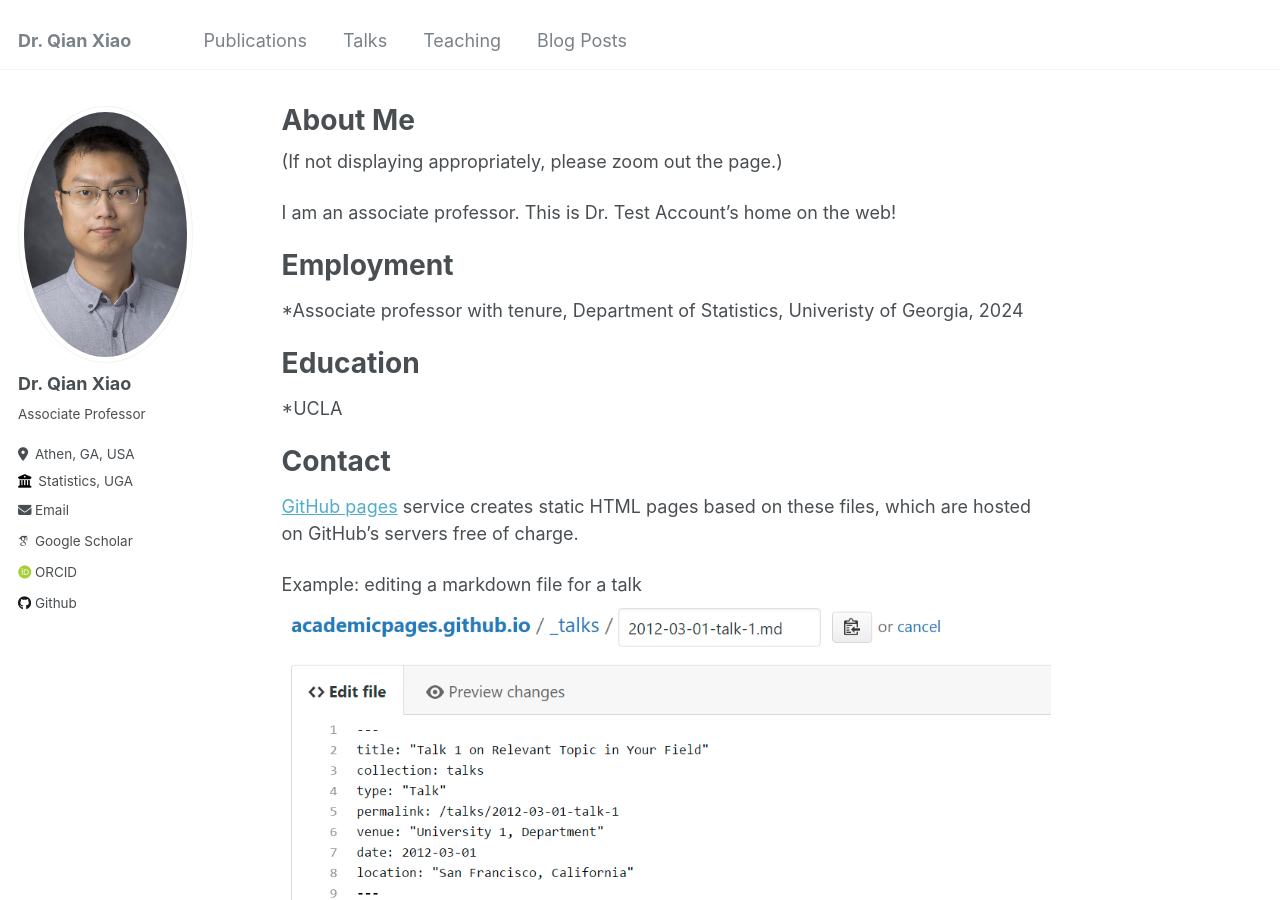
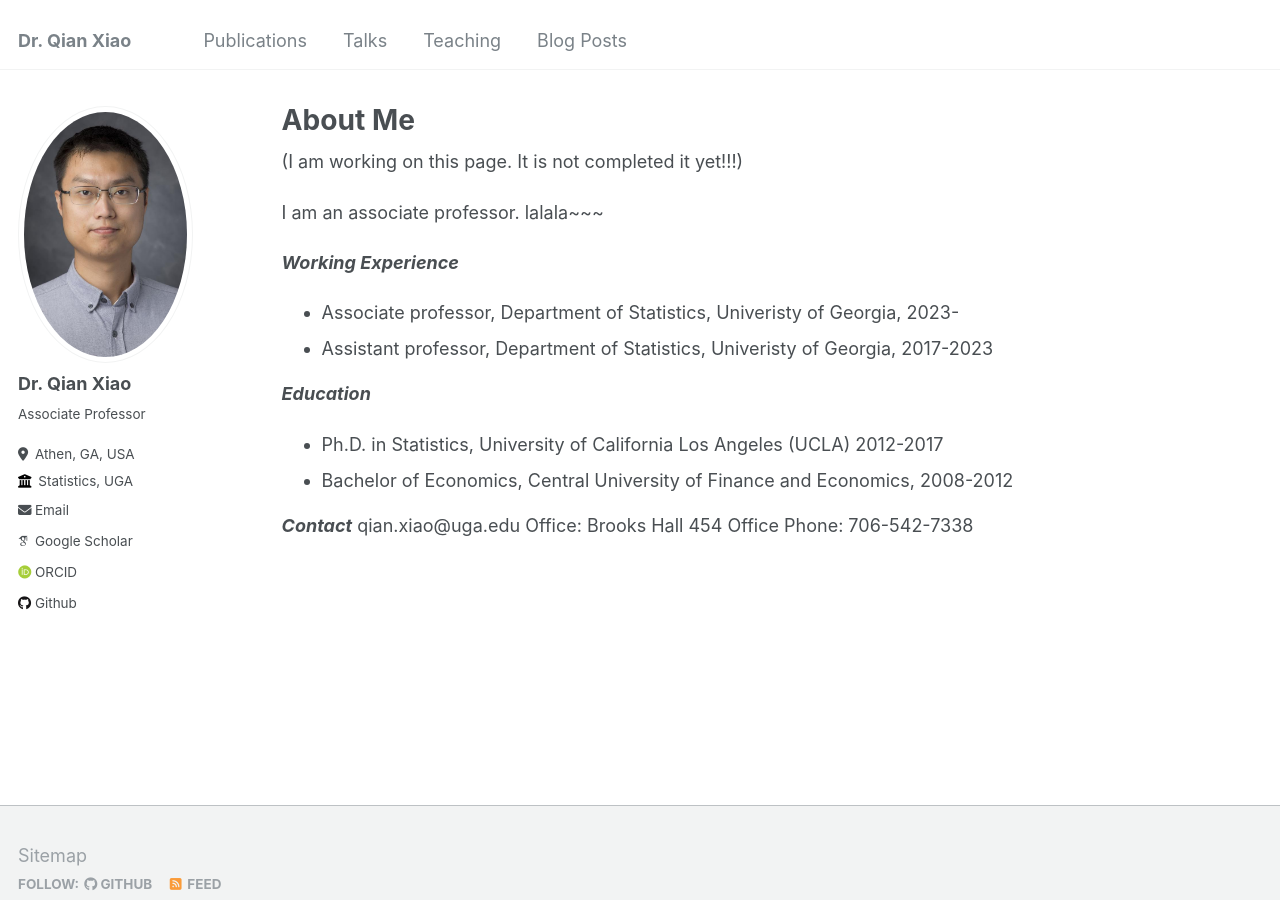
Before and after one commit to QXlab/QXlab.github.io, a Jekyll site: the page built from _pages/about.md, in a window 1280 px wide and 900 px high. Built offline with Jekyll 4.4.1, drawn with Linux system fonts in a browser that asks for light colours; some web fonts are replaced.

Commit message:
Update about.md

```diff
--- a/_pages/about.md
+++ b/_pages/about.md
@@ -6,21 +6,21 @@ redirect_from:
   - /about/
   - /about.html
 ---
-(If not displaying appropriately, please zoom out the page.)
+(I am working on this page. It is not completed it yet!!!)
 
-I am an associate professor. This is Dr. Test Account's home on the web!
+I am an associate professor. lalala~~~
 
-Employment
-======
-*Associate professor with tenure, Department of Statistics, Univeristy of Georgia, 2024
+***Working Experience***
 
-Education
-======
-*UCLA
+* Associate professor, Department of Statistics, Univeristy of Georgia, 2023-
+* Assistant professor, Department of Statistics, Univeristy of Georgia, 2017-2023
 
-Contact
-======
-[GitHub pages](https://pages.github.com/) service creates static HTML pages based on these files, which are hosted on GitHub's servers free of charge.
+***Education***
 
-Example: editing a markdown file for a talk
-![Editing a markdown file for a talk](/images/editing-talk.png)
+* Ph.D. in Statistics, University of California Los Angeles (UCLA) 2012-2017
+* Bachelor of Economics, Central University of Finance and Economics, 2008-2012
+
+***Contact***
+qian.xiao@uga.edu
+Office: Brooks Hall 454
+Office Phone: 706-542-7338
```
